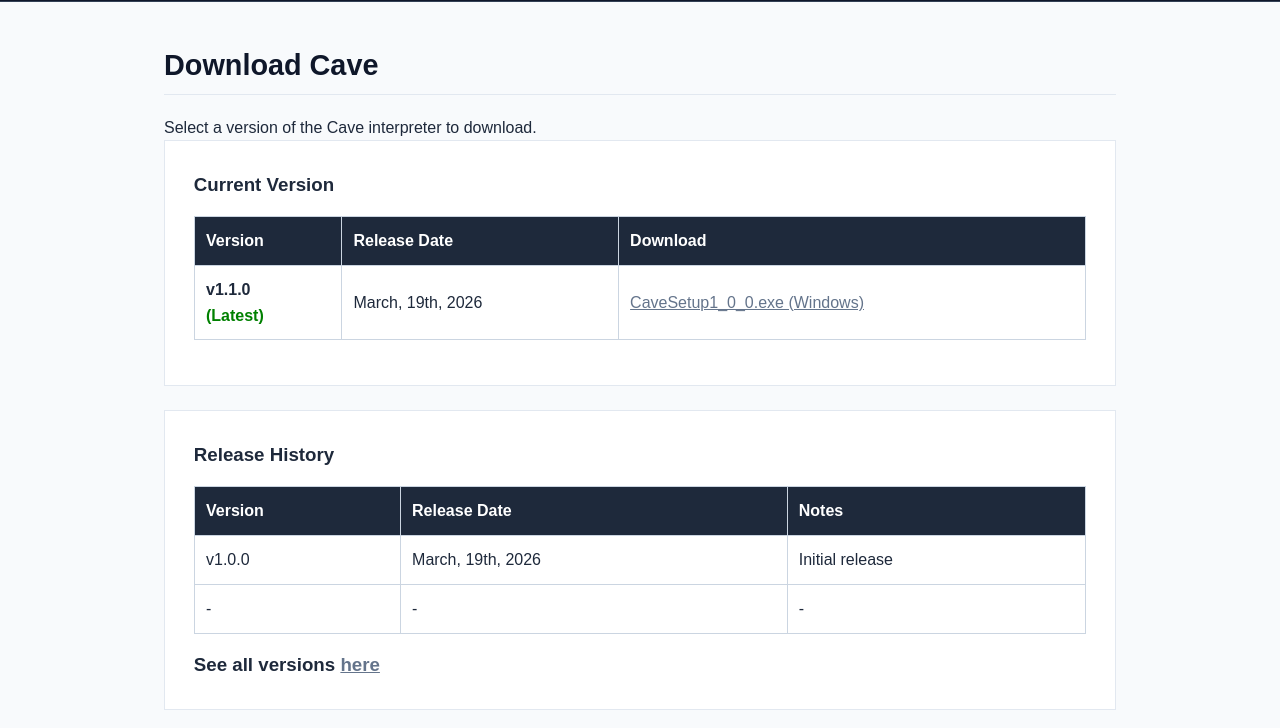
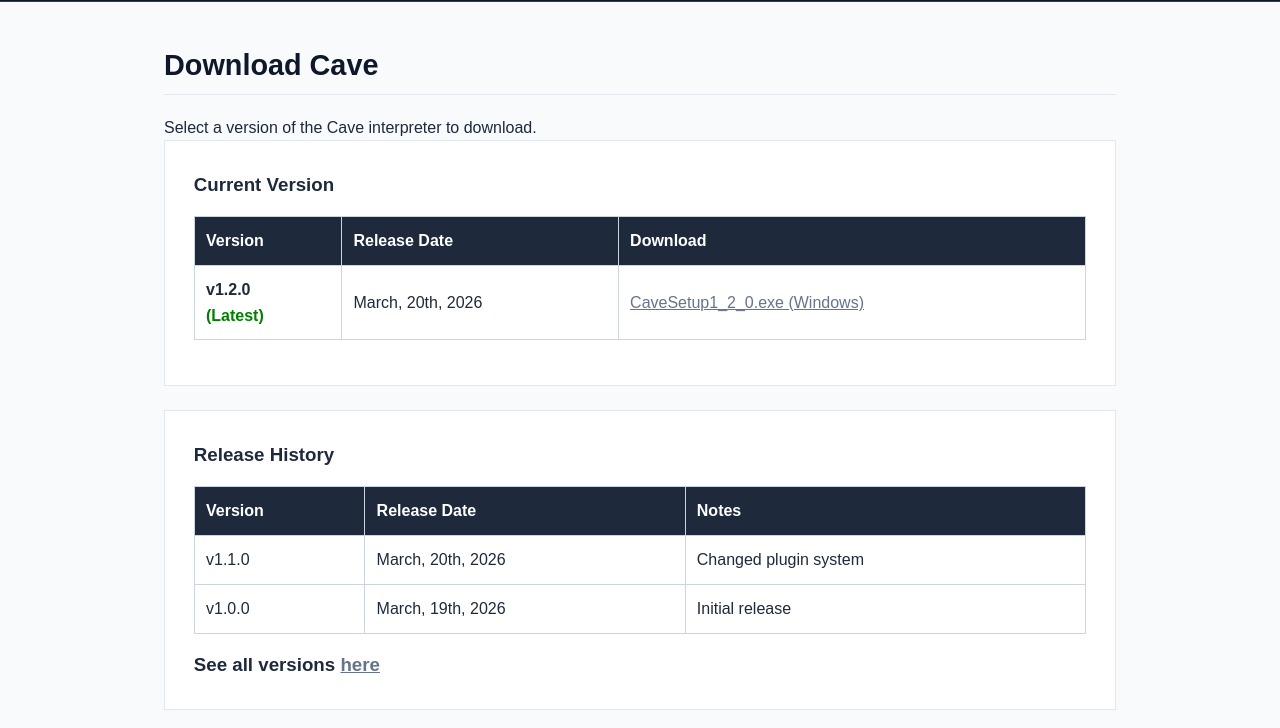
Before and after one commit to fruzino/cavewebsite, a plain HTML site: page download.html in a window 1280 px wide. Shown: the part 72-800 px from the top of the page. Drawn offline with Linux system fonts and the light colour scheme.

Commit message:
Update web

```diff
--- a/download.html
+++ b/download.html
@@ -41,9 +41,9 @@
                     </thead>
                     <tbody>
                         <tr>
-                            <td><strong>v1.1.0 <p style="color: green;">(Latest)</p></strong></td>
-                            <td>March, 19th, 2026</td>
-                            <td><a href="Versions/CaveSetup1_1_0.exe">CaveSetup1_0_0.exe (Windows)</a></td>
+                            <td><strong>v1.2.0 <p style="color: green;">(Latest)</p></strong></td>
+                            <td>March, 20th, 2026</td>
+                            <td><a href="Versions/CaveSetup1_2_0.exe">CaveSetup1_2_0.exe (Windows)</a></td>
                         </tr>
                     </tbody>
                 </table>
@@ -61,14 +61,14 @@
                     </thead>
                     <tbody>
                         <tr>
+                            <td>v1.1.0</td>
+                            <td>March, 20th, 2026</td>
+                            <td>Changed plugin system</td>
+                        </tr>
+                        <tr>
                             <td>v1.0.0</td>
                             <td>March, 19th, 2026</td>
                             <td>Initial release</td>
-                        </tr>
-                        <tr>
-                            <td>-</td>
-                            <td>-</td>
-                            <td>-</td>
                         </tr>
                     </tbody>
                 </table>
```
Also changed, not shown: 1 other file.
